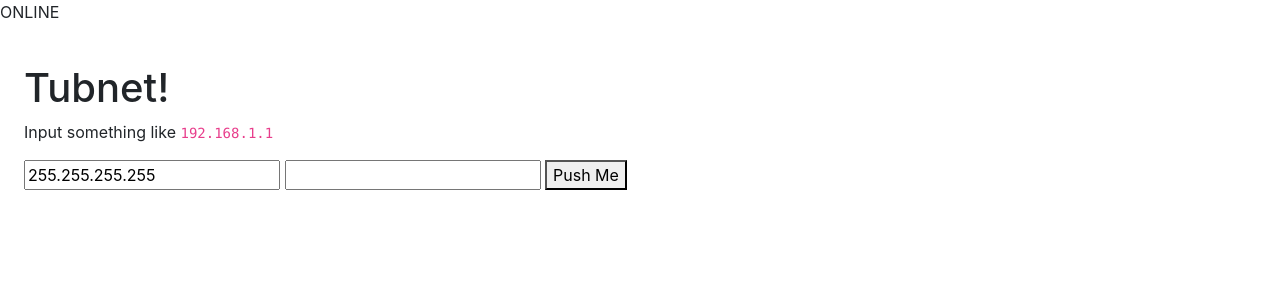
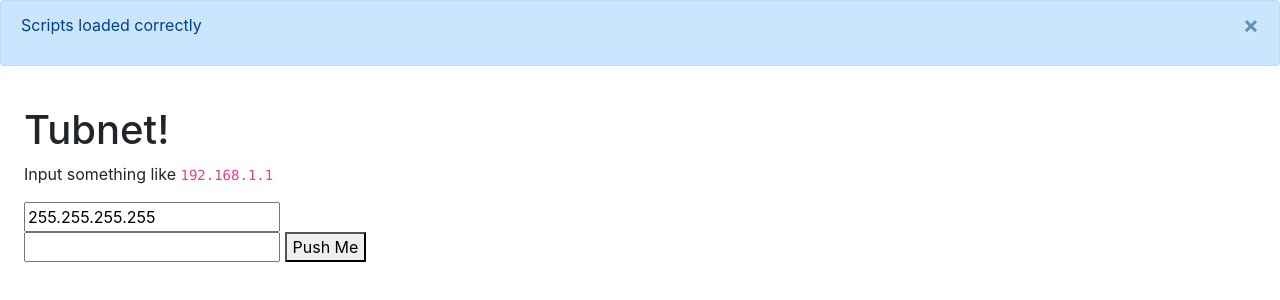
Before and after one commit to rittmang/Tubnet, an Electron app: page src/html/index.html in a window 1280 px wide. Drawn offline with nearby package versions, Linux system fonts and the light colour scheme; no server answers.

Commit message:
Alert for Connection or no connection

```diff
--- a/src/html/index.html
+++ b/src/html/index.html
@@ -1,5 +1,5 @@
 <!DOCTYPE html>
-<html>
+<html lang="en">
 
 <head>
   <meta charset="UTF-8">
@@ -7,12 +7,18 @@
   <!-- <meta http-equiv="Content-Security-Policy" content="script-src 'self';" /> -->
   <meta name="viewport" content="width=device-width, initial-scale=1">
   <link rel="stylesheet" href="../css/bootstrap.css">
+  <script src="https://code.jquery.com/jquery-3.3.1.js"></script>
+  <script src="https://code.jquery.com/jquery-3.3.1.slim.min.js"></script>
+  <script src="https://unpkg.com/popper.js"></script>
+  <script src="../js/bootstrap.js"></script>
+  <script src="../js/bootstrap.bundle.js"></script>
+  <script src="https://kit.fontawesome.com/c893428da3.js"></script>
   <script>
 
     function CheckOnlineStatus(msg) {
 
       var status = document.getElementById("status");
-      var condition = navigator.onLine ? "ONLINE" : "OFFLINE. NET CHAALU KAR YAAR";
+      var condition = navigator.onLine ? "Scripts loaded correctly" : "OFFLINE. Couldn't load scripts";
       var state = document.getElementById("state");
       state.innerHTML = condition;
 
@@ -28,19 +34,16 @@
       }, false);
     }
   </script>
-
-  <script src="https://code.jquery.com/jquery-3.3.1.js"></script>
-  <script src="https://unpkg.com/popper.js"></script>
-  <script src="../js/bootstrap.js"></script>
-  <script src="../js/bootstrap.bundle.js"></script>
-  <script src="https://kit.fontawesome.com/c893428da3.js"></script>
-
 </head>
-
+<!-- <div class="alert alert-success" role="alert">
+    A simple success alert—check it out!
+  </div> -->
 <body onload="Pageloaded()">
-  <div id="status">
-    <p id="state">Application Status:
-    </p>
+  <div id="status" class="alert alert-primary alert-dismissible fade show" role="alert">
+    <p id="state"></p>
+    <button type="button" class="close" data-dismiss="alert" aria-label="Close">
+        <span aria-hidden="true">&times;</span>
+      </button>
   </div>
 </body>
 
@@ -52,6 +55,7 @@
     <!-- <p>This calculator supports <code>+-*/^()</code>, whitespaces, and integers and floating numbers.</p> -->
     <!-- input is for input, div is for output -->
     <input id="ip" value="255.255.255.255"></input>
+    <br>
     <input id="subnet"></input>
     <button type="button" id="booton">Push Me</button>
     <div id="start_results"></div>
```
